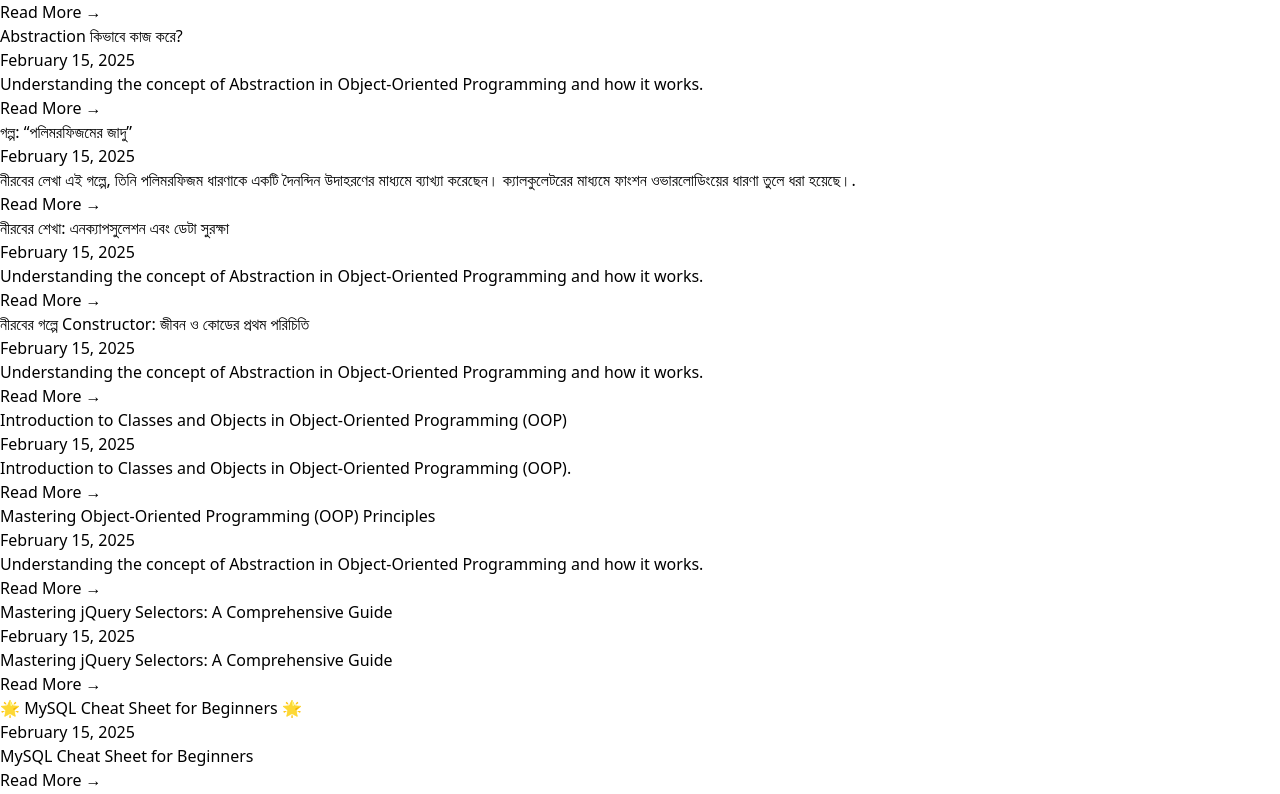
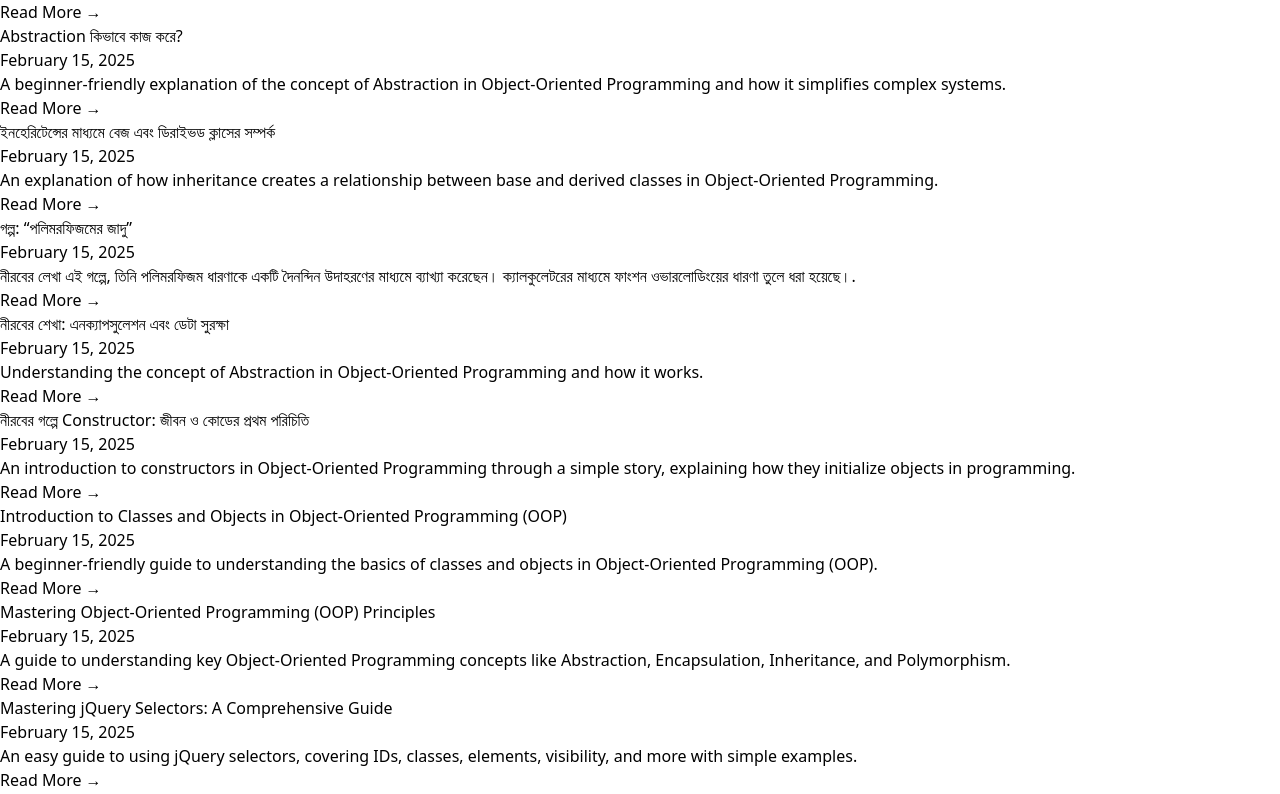
Before and after one commit to Nirob-Barman/MyPortfolio, a React (Vite) app: page /blogs in a window 1280 px wide. Shown: the part 966-1760 px from the top of the page. Built offline with nearby package versions, Linux system fonts and the light colour scheme.

Commit message:
blogsData Updated

```diff
--- a/src/data/blogsData.js
+++ b/src/data/blogsData.js
@@ -9,19 +9,19 @@ const blogsData = [
         title: "অ্যারে (Array) নিয়ে বিস্তারিত — ডেফিনেশন, ডিক্লেয়ারেশন, ইনিশিয়ালাইজেশন এবং প্রসেসিং (C লাংগুয়েজ)",
         date: "April 18, 2025",
         description: "An in-depth look at arrays in C programming, covering definition, declaration, initialization, and processing.",
-        link: "https://nirob-barman.medium.com/অ্যারে-array-নিয়ে-বিস্তারিত-ডেফিনেশন-ডিক্লেয়ারেশন-ইনিশিয়ালাইজেশন-এবং-প্রসেসিং-c-লাংগুয়েজ-প্রোগ্রামিং-শেখার-পথে-অ্যারে-একটি-গুরুত্বপূর্ণ-কনসেপ্ট-যখন-একই-ধরণের-অনেকগুলো-ভ্যালু-একসাথে-সংরক্ষণ-করতে-চাই-তাহলে-অ্যারে-ব্যবহার-কর-হয়-9d7f9e9d3e4f"
+        link: "https://nirob-barman.medium.com/%E0%A6%85%E0%A7%8D%E0%A6%AF%E0%A6%BE%E0%A6%B0%E0%A7%87-array-%E0%A6%A8%E0%A6%BF%E0%A6%AF%E0%A6%BC%E0%A7%87-%E0%A6%AC%E0%A6%BF%E0%A6%B8%E0%A7%8D%E0%A6%A4%E0%A6%BE%E0%A6%B0%E0%A6%BF%E0%A6%A4-%E0%A6%A1%E0%A7%87%E0%A6%AB%E0%A6%BF%E0%A6%A8%E0%A7%87%E0%A6%B6%E0%A6%A8-%E0%A6%A1%E0%A6%BF%E0%A6%95%E0%A7%8D%E0%A6%B2%E0%A7%87%E0%A7%9F%E0%A6%BE%E0%A6%B0%E0%A7%87%E0%A6%B6%E0%A6%A8-%E0%A6%87%E0%A6%A8%E0%A6%BF%E0%A6%B6%E0%A6%BF%E0%A6%AF%E0%A6%BC%E0%A6%BE%E0%A6%B2%E0%A6%BE%E0%A6%87%E0%A6%9C%E0%A7%87%E0%A6%B6%E0%A6%A8-%E0%A6%8F%E0%A6%AC%E0%A6%82-%E0%A6%AA%E0%A7%8D%E0%A6%B0%E0%A6%B8%E0%A7%87%E0%A6%B8%E0%A6%BF%E0%A6%82-c-%E0%A6%B2%E0%A6%BE%E0%A6%82%E0%A6%97%E0%A7%81%E0%A7%9F%E0%A7%87%E0%A6%9C-a232a53339eb"
     },
     {
         title: "My Journey with C# on SoloLearn: From Beginner to Intermediate",
         date: "April 11, 2025",
         description: "Sharing my experience of learning C# through SoloLearn, progressing from beginner to intermediate level.",
-        link: "https://nirob-barman.medium.com/my-journey-with-c-on-sololearn-from-beginner-to-intermediate-4b8e7a3f3b2e"
+        link: "https://nirob-barman.medium.com/my-journey-with-c-on-sololearn-from-beginner-to-intermediate-03c61ba80c11"
     },
     {
         title: "Insertion Sort: Step-by-Step Explained",
         date: "March 22, 2025",
         description: "A detailed explanation of the Insertion Sort algorithm with step-by-step breakdown and code examples.",
-        link: "https://nirob-barman.medium.com/insertion-sort-step-by-step-explained-7e8a4d3f3b2e"
+        link: "https://nirob-barman.medium.com/insertion-sort-step-by-step-explained-2663076e7f75"
     },
     {
         title: "From Unsorted to Sorted: A Beginner’s Journey with Selection Sort",
@@ -33,13 +33,13 @@ const blogsData = [
         title: "The Bubble Sort Algorithm: A Simple Approach to Sorting Algorithms",
         date: "March 6, 2025",
         description: "Exploring the Bubble Sort algorithm, its working principle, and implementation in C programming.",
-        link: "https://nirob-barman.medium.com/the-bubble-sort-algorithm-a-simple-approach-to-sorting-algorithms-4e8a4d3f3b2e"
+        link: "https://nirob-barman.medium.com/the-bubble-sort-algorithm-a-simple-approach-to-sorting-algorithms-8d5155830a2f"
     },
     {
         title: "Exploring Ternary Search: Another Adventure in C Programming",
         date: "February 28, 2025",
         description: "An introduction to the Ternary Search algorithm, its application, and implementation in C.",
-        link: "https://nirob-barman.medium.com/exploring-ternary-search-another-adventure-in-c-programming-9e8a4d3f3b2e"
+        link: "https://nirob-barman.medium.com/exploring-ternary-search-another-adventure-in-c-programming-3c9837d73048"
     },
     {
         title: "Exploring Binary Search: A New Adventure in C Programming",
@@ -56,8 +56,14 @@ const blogsData = [
     {
         title: "Abstraction কিভাবে কাজ করে?",
         date: "February 15, 2025",
-        description: "Understanding the concept of Abstraction in Object-Oriented Programming and how it works.",
+        description: "A beginner-friendly explanation of the concept of Abstraction in Object-Oriented Programming and how it simplifies complex systems.",
         link: "https://nirob-barman.medium.com/abstraction-কি-ভাবে-কার্যকর-হয়-2d8a4d3f3b2e"
+    },
+    {
+        title: "ইনহেরিটেন্সের মাধ্যমে বেজ এবং ডিরাইভড ক্লাসের সম্পর্ক",
+        date: "February 15, 2025",
+        description: "An explanation of how inheritance creates a relationship between base and derived classes in Object-Oriented Programming.",
+        link: "https://nirob-barman.medium.com/%E0%A6%87%E0%A6%A8%E0%A6%B9%E0%A7%87%E0%A6%B0%E0%A6%BF%E0%A6%9F%E0%A7%87%E0%A6%A8%E0%A7%8D%E0%A6%B8%E0%A7%87%E0%A6%B0-%E0%A6%AE%E0%A6%BE%E0%A6%A7%E0%A7%8D%E0%A6%AF%E0%A6%AE%E0%A7%87-%E0%A6%AC%E0%A7%87%E0%A6%9C-%E0%A6%8F%E0%A6%AC%E0%A6%82-%E0%A6%A1%E0%A6%BF%E0%A6%B0%E0%A6%BE%E0%A6%87%E0%A6%AD%E0%A6%A1-%E0%A6%95%E0%A7%8D%E0%A6%B2%E0%A6%BE%E0%A6%B8%E0%A7%87%E0%A6%B0-%E0%A6%B8%E0%A6%AE%E0%A7%8D%E0%A6%AA%E0%A6%B0%E0%A7%8D%E0%A6%95-6173d5fc014d"
     },
     {
         title: "গল্প: “পলিমরফিজমের জাদু”",
@@ -75,37 +81,37 @@ const blogsData = [
     {
         title: "নীরবের গল্পে Constructor: জীবন ও কোডের প্রথম পরিচিতি",
         date: "February 15, 2025",
-        description: "Understanding the concept of Abstraction in Object-Oriented Programming and how it works.",
+        description: "An introduction to constructors in Object-Oriented Programming through a simple story, explaining how they initialize objects in programming.",
         link: "https://nirob-barman.medium.com/%E0%A6%A8%E0%A7%80%E0%A6%B0%E0%A6%AC%E0%A7%87%E0%A6%B0-%E0%A6%97%E0%A6%B2%E0%A7%8D%E0%A6%AA%E0%A7%87-constructor-%E0%A6%9C%E0%A7%80%E0%A6%AC%E0%A6%A8-%E0%A6%93-%E0%A6%95%E0%A7%8B%E0%A6%A1%E0%A7%87%E0%A6%B0-%E0%A6%AA%E0%A7%8D%E0%A6%B0%E0%A6%A5%E0%A6%AE-%E0%A6%AA%E0%A6%B0%E0%A6%BF%E0%A6%9A%E0%A6%BF%E0%A6%A4%E0%A6%BF-945082dfff6b"
     },
     {
         title: "Introduction to Classes and Objects in Object-Oriented Programming (OOP)",
         date: "February 15, 2025",
-        description: "Introduction to Classes and Objects in Object-Oriented Programming (OOP).",
+        description: "A beginner-friendly guide to understanding the basics of classes and objects in Object-Oriented Programming (OOP).",
         link: "https://nirob-barman.medium.com/introduction-to-classes-and-objects-in-object-oriented-programming-oop-b8cd582a85a9"
     },
     {
         title: "Mastering Object-Oriented Programming (OOP) Principles",
         date: "February 15, 2025",
-        description: "Understanding the concept of Abstraction in Object-Oriented Programming and how it works.",
+        description: "A guide to understanding key Object-Oriented Programming concepts like Abstraction, Encapsulation, Inheritance, and Polymorphism.",
         link: "https://nirob-barman.medium.com/mastering-object-oriented-programming-oop-principles-447a17258ff7"
     },
     {
         title: "Mastering jQuery Selectors: A Comprehensive Guide",
         date: "February 15, 2025",
-        description: "Mastering jQuery Selectors: A Comprehensive Guide",
+        description: "An easy guide to using jQuery selectors, covering IDs, classes, elements, visibility, and more with simple examples.",
         link: "https://nirob-barman.medium.com/mastering-jquery-selectors-a-comprehensive-guide-d5bd046c6b8c"
     },
     {
         title: "🌟 MySQL Cheat Sheet for Beginners 🌟",
         date: "February 15, 2025",
-        description: "MySQL Cheat Sheet for Beginners",
+        description: "A simple guide to MySQL basics for beginners, covering common SQL commands like SELECT, INSERT, UPDATE, DELETE, and JOINs.",
         link: "https://nirob-barman.medium.com/mysql-cheat-sheet-for-beginners-a5fe4ea61667"
     },
     {
         title: "🌟 JavaScript DOM Methods Cheat Sheet 🌟",
         date: "February 15, 2025",
-        description: "JavaScript DOM Methods Cheat Sheet",
+        description: "This article is a simple guide to common JavaScript DOM methods. It shows how to get elements, change content, update styles, and work with classes. Great for beginners learning how to use JavaScript with HTML.",
         link: "https://nirob-barman.medium.com/javascript-dom-methods-cheat-sheet-33f3076308c0"
     }
 ];
```
